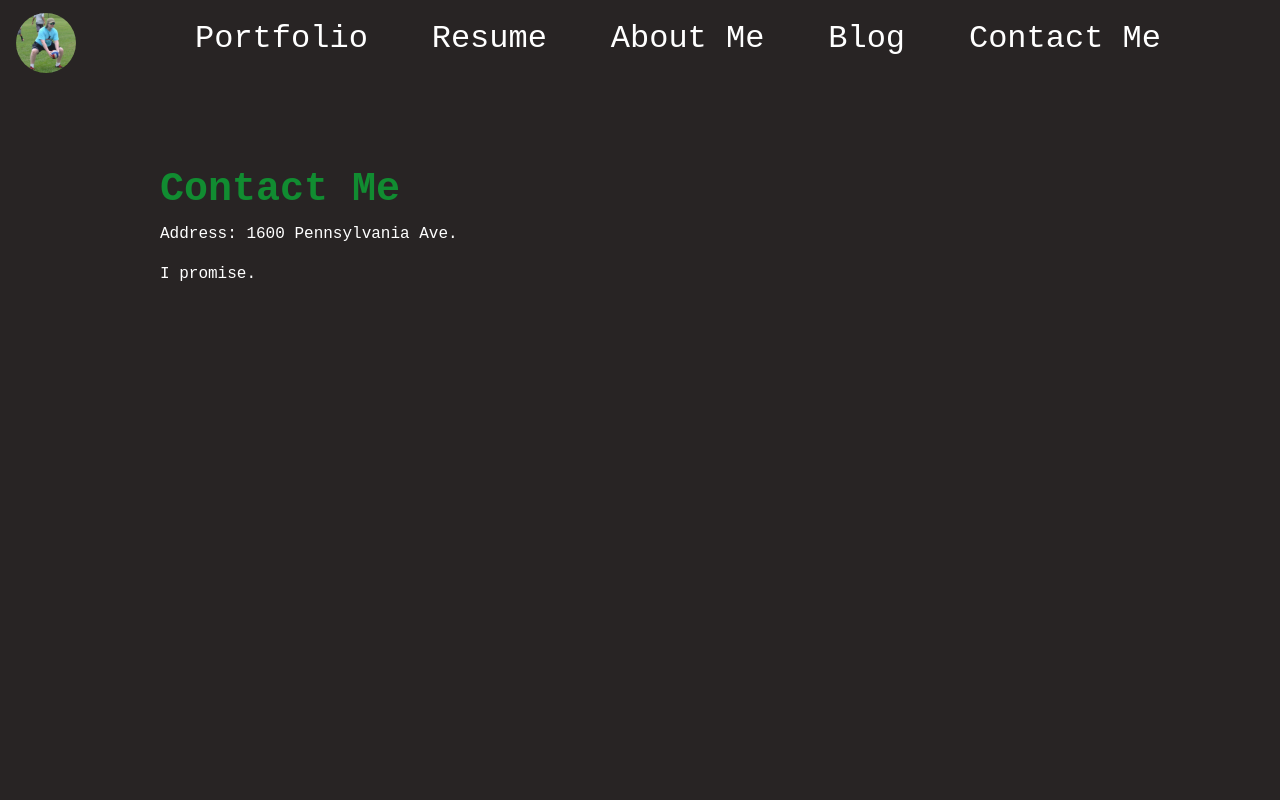
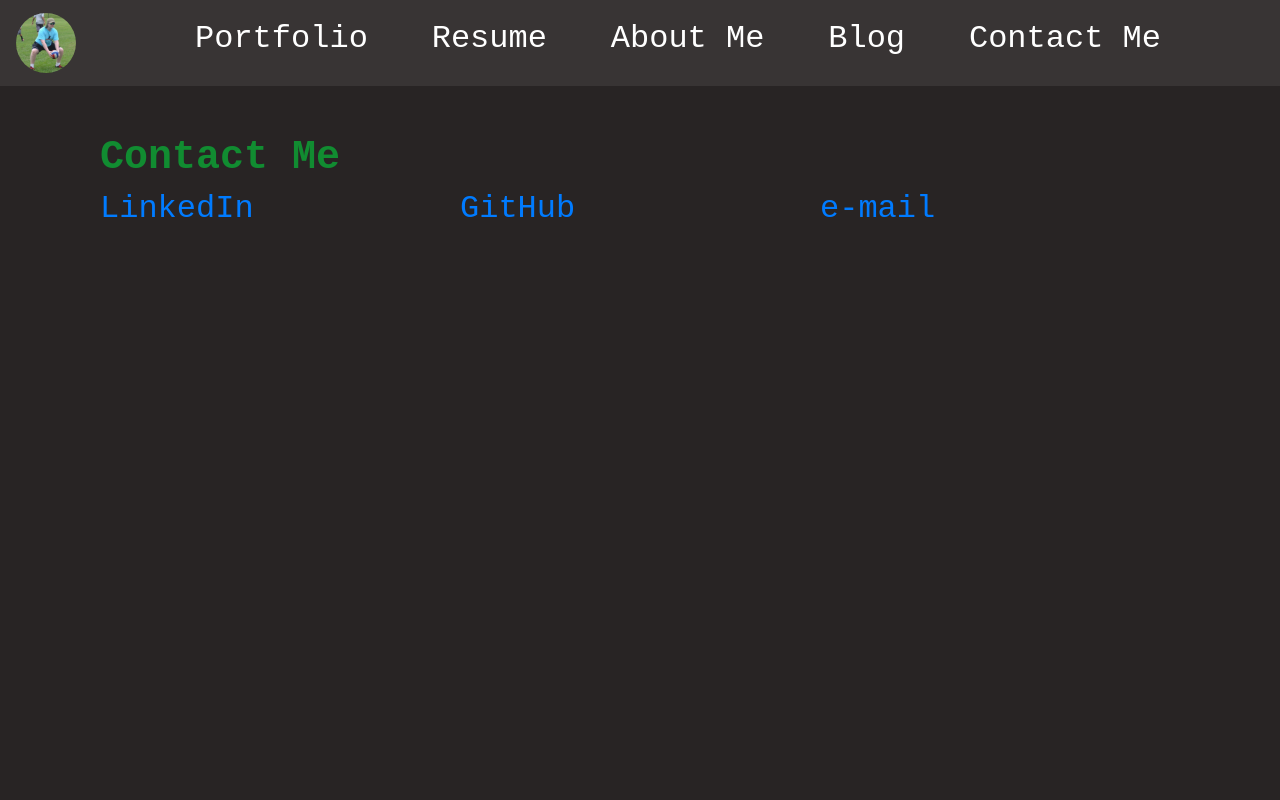
Before and after one commit to BernardScottIII/bernardscott3, a SvelteKit app: page /contact-me in a window 1280 px wide. Shown: the top 800 px of the page. Built offline with nearby package versions, Linux system fonts and the light colour scheme.

Commit message:
Cosmetic changes and updated Contact Me page

```diff
--- a/src/lib/header.svelte
+++ b/src/lib/header.svelte
@@ -1,4 +1,4 @@
-<nav class="navbar navbar-expand-xl">
+<nav class="navbar sticky-top navbar-expand-xl">
     <a href="/" class="navbar-brand">
         <img src="favicon.png" alt="">
     </a>
--- a/src/routes/contact-me/+page.svelte
+++ b/src/routes/contact-me/+page.svelte
@@ -1,5 +1,8 @@
-<main>
-    <h1>Contact Me</h1>
-    <p>Address: 1600 Pennsylvania Ave.</p>
-    <p>I promise.</p>
+<main class="container">
+    <h1 class="container-fluid">Contact Me</h1>
+    <section class="container-fluid row">
+        <h2 class="col-xl"><a href="https://www.linkedin.com/in/bernard-scott-b503a3231/">LinkedIn</a></h2>
+        <h2 class="col-xl"><a href="https://github.com/BernardScottIII">GitHub</a></h2>
+        <h2 class="col-xl"><a href="mailto:bernard.scott111@gmail.com">e-mail</a></h2>
+    </section>
 </main>
--- a/src/routes/portfolio/[projectId=string]/+page.svelte
+++ b/src/routes/portfolio/[projectId=string]/+page.svelte
@@ -5,7 +5,11 @@
 </script>
 
 <main>
-    <p><a href="/portfolio">Back</a></p>
+    <a class="back-button-container" href="/portfolio">
+        <svg xmlns="http://www.w3.org/2000/svg" width="64" height="64" fill="green" class="bi bi-arrow-left back-button" viewBox="0 0 16 16">
+            <path stroke="green" stroke-width="0.5px" fill-rule="evenodd" d="M15 8a.5.5 0 0 0-.5-.5H2.707l3.147-3.146a.5.5 0 1 0-.708-.708l-4 4a.5.5 0 0 0 0 .708l4 4a.5.5 0 0 0 .708-.708L2.707 8.5H14.5A.5.5 0 0 0 15 8"/>
+            </svg>
+    </a>
     <h1>Project details about {title}</h1>
     <p>{description}</p>
 </main>
--- a/static/global.css
+++ b/static/global.css
@@ -14,10 +14,16 @@ main p {
 }
 
 main {
-    margin: 5em 10em;
+    margin: 3em 10em;
     display: flex;
     flex-flow: column;
     height: 100%;
+}
+
+.navbar {
+    background-color: #383434;
+    /* background-image: linear-gradient(#383434 80%, rgba(0, 0, 0, 0)); */
+    /* padding-bottom: 1em; */
 }
 
 .navbar-nav {
@@ -58,8 +64,31 @@ section {
     flex-grow: 1;
 }
 
+.back-button {
+    background-color: white;
+    border-radius: 50%;
+    position: fixed;
+    bottom: 1em;
+    left: 1em;
+}
+
 @media only screen and (max-width: 1200px) {
     main {
         margin: 1em;
     }
+
+    body {
+        height: 100%;
+    }
+
+    /* .back-button {
+        position: relative;
+        bottom: 0;
+        left: 0;
+    } */
+
+    .back-button-container {
+        width: min-content;
+        margin-bottom: 1em;
+    }
 }
```
Also changed, not shown: src/routes/portfolio/dsa-mastery/+page.svelte (+7 -2 lines).
